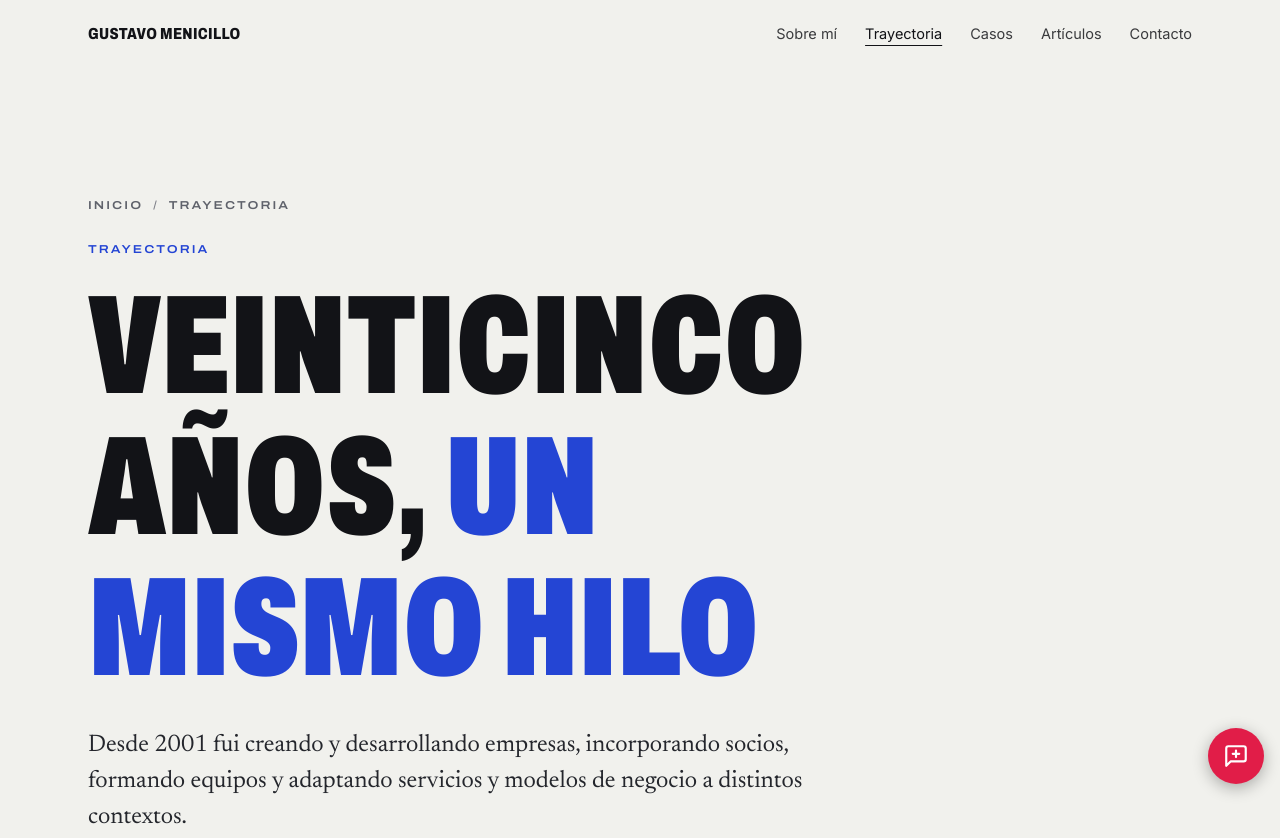
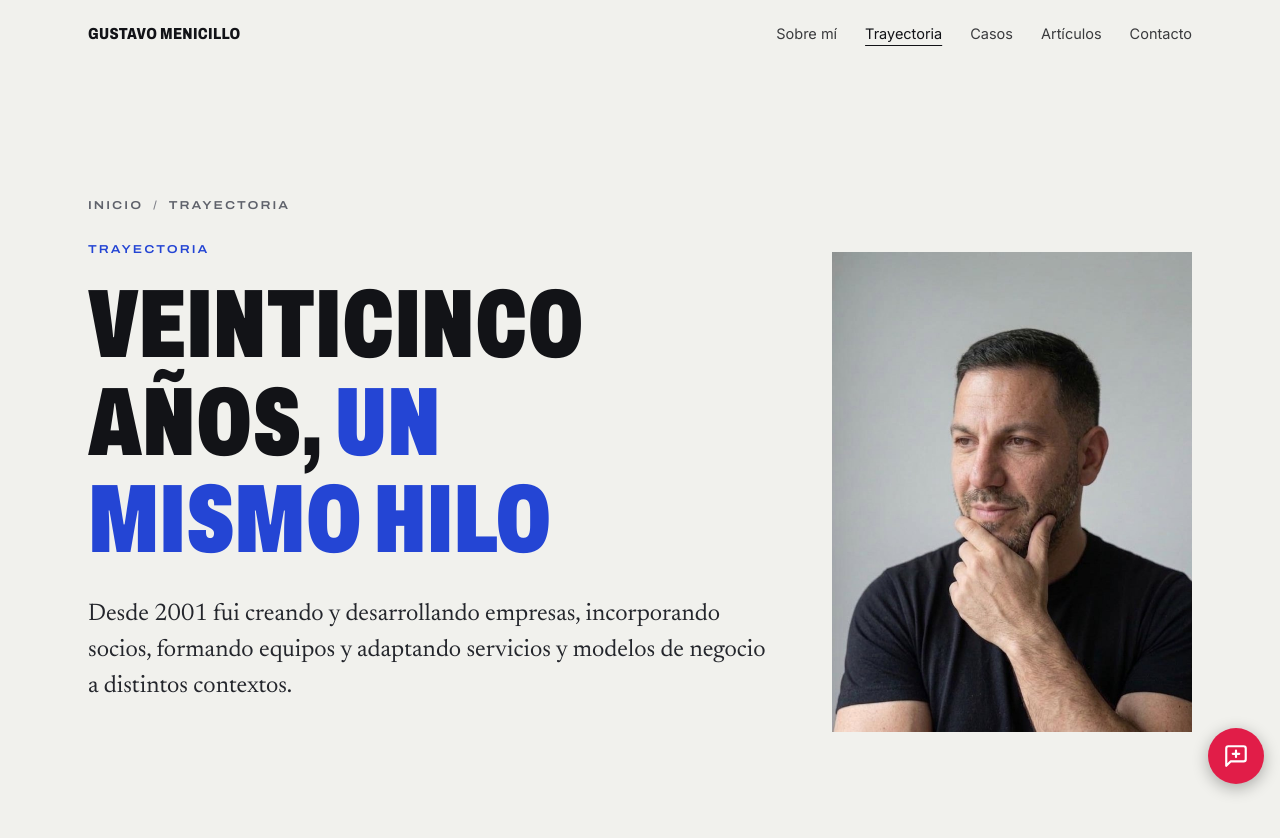
Before and after one commit to gustavomenicillo/gustavomenicillo.com, a plain HTML site: page trayectoria/index.html in a window 1280 px wide. Shown: the top 838 px of the page. Drawn offline with Linux system fonts and the light colour scheme.

Commit message:
Trayectoria: foto en el encabezado (B) (#11)
* Add files via upload

* Trayectoria: agrega foto (expresión B, intermedia)

Co-Authored-By: Claude Opus 5.5 <noreply@anthropic.com>
Claude-Session: https://claude.ai/code/session_01XiDCCxrjgXW7kG3sikBvcN

---------

Co-authored-by: Claude <noreply@anthropic.com>

```diff
--- a/trayectoria/index.html
+++ b/trayectoria/index.html
@@ -124,7 +124,7 @@
   </div>
 </header>
 <main id="contenido">
-<section class="page-hero">
+<section class="page-hero has-photo">
   <div class="wrap">
     <div class="ph-text">
     <ol class="crumbs"><li><a href="/">Inicio</a></li><li aria-current="page">Trayectoria</li></ol>
@@ -132,6 +132,7 @@
     <h1>Veinticinco años, <em>un mismo hilo</em></h1>
     <p class="intro">Desde 2001 fui creando y desarrollando empresas, incorporando socios, formando equipos y adaptando servicios y modelos de negocio a distintos contextos.</p>
     </div>
+      <figure class="ph-photo"><img src="/assets/gustavo/trayectoria.jpg?v=20261105b" alt="Gustavo Menicillo" width="764" height="949" fetchpriority="high"></figure>
   </div>
 </section>
 <section class="block">
```
Also changed, not shown: assets/gustavo/trayectoria.jpg (added).
